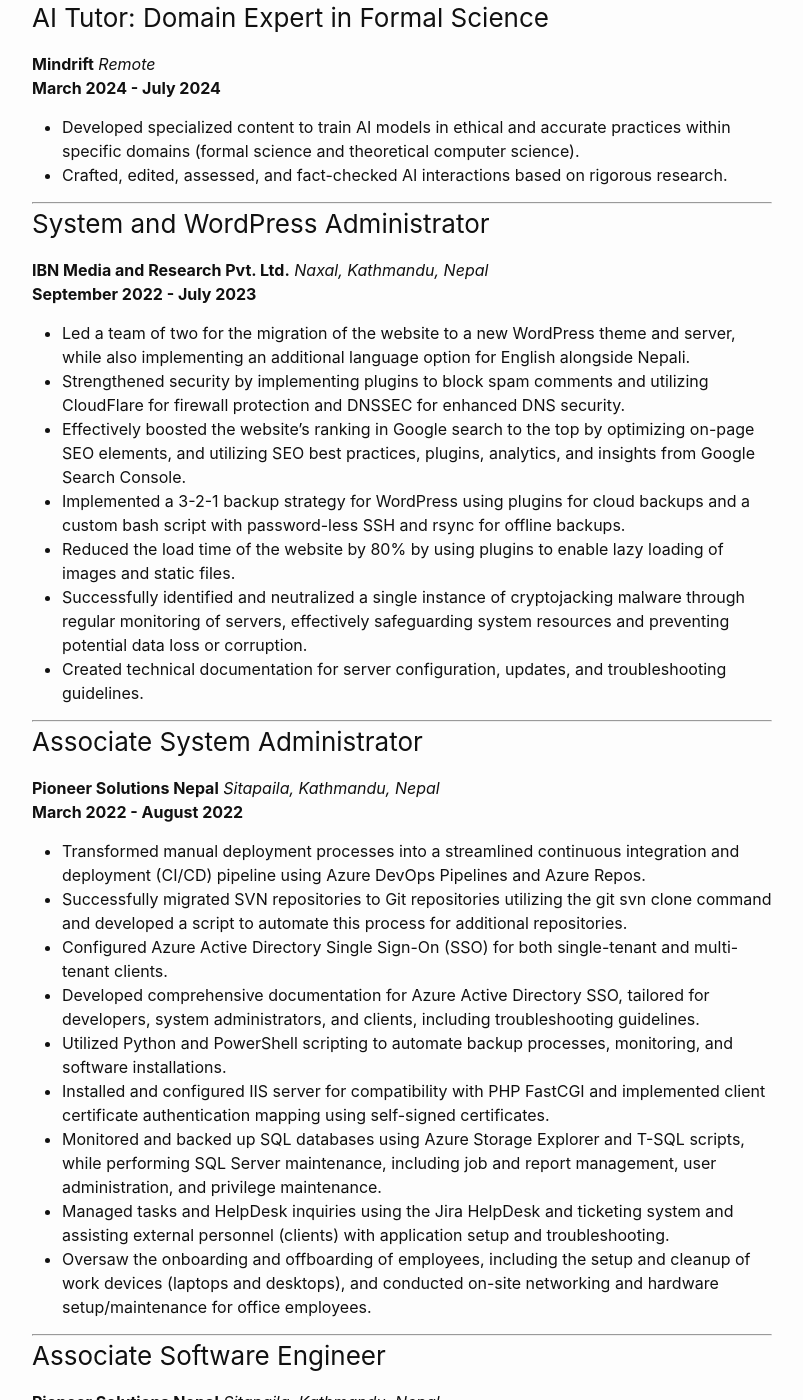
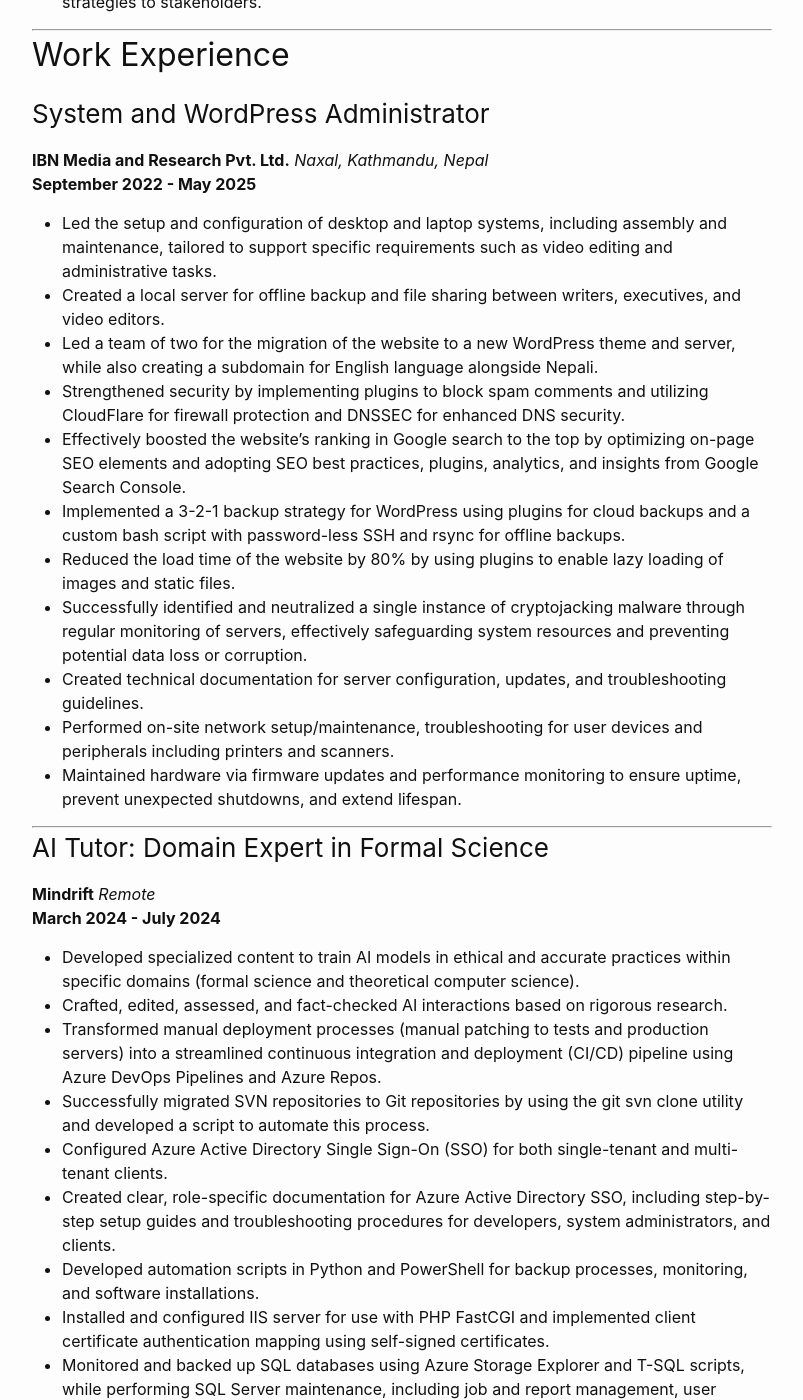
Before and after one commit to nknabin/nknabin.github.io, a Jekyll site: the page built from docs/resume.markdown, in a window 1280 px wide and 1400 px high, scrolled down 1685 px. Shown: the whole window, without its empty margins (238-1041 px from the left). Built offline with Jekyll 4.4.1, drawn with Linux system fonts in a browser that asks for light colours; some of the changed text lies outside the part shown.

Commit message:
Update work experience

```diff
--- a/docs/resume.markdown
+++ b/docs/resume.markdown
@@ -34,57 +34,73 @@
 ---
 
 ## Familiar Technologies
-- **Programming Language**: C; C++; Go; Python; Java
-- **Web/Database**: Laravel; Django; React; Next.js; Node.js; MongoDB; PostgreSQL; SQLite; RESTful services
-- **Administration**: Nagios; Grafana; SELinux; Compliance standards (HIPAA, STIG Standard)
-- **Tools**: Ansible; Terraform; CloudWatch; Cisco Packet Tracer; Wireshark; Nmap; BurpSuite; ZAP
-- **Virtualization**: Docker; Kubernetes; VirtualBox; KVM/QEMU; VMWare Workstation
-- **Web3**: Solidity; Ethereum; Dapp development; DeFi protocols (Uniswap; Aave; Compound; MakerDAO)
+- **Programming Language:** C; C++; Go; Python; Java
+- **Web/Database:** PHP; Laravel; Django; React; Next.js; Node.js; SQL Server; MongoDB; PostgreSQL; SQLite; RESTful services
+- **Administration:** Cisco routers and switches; Nagios; Grafana; SELinux; Compliance standards (HIPAA, STIG Standard)
+- **Tools:** Ansible; Terraform; CloudWatch; Cisco Packet Tracer; Wireshark; Nmap; BurpSuite; ZAP
+- **SEO:** Google Analytics; Google Search Console; Technical SEO (site speed, mobile optimization); Performance tracking and reporting
+- **Virtualization:** Docker; Kubernetes; VirtualBox; KVM/QEMU; VMWare Workstation
 
-### Cybersecurity (2020 - present)
+### Cybersecurity as a hobby (2022 - present)
 - Engaged in CTF challenges on platforms such as Hacker101 (earned private invitations to VDPs), OWASP Juice Shop, HackTheBox, and TryHackMe, continuously enhancing practical skills and knowledge in cybersecurity.
 - Studied and practiced methodologies related to bug hunting and penetration testing.
 - Studied vulnerabilities, with a focus on the OWASP Top 10 vulnerabilities, OWASP API Top 10 vulnerabilities, SWC Registry, and EEA EthTrust Security Levels for Web3.
-- Perform security code reviews for multiple programming languages, including Python, HTML/CSS/JavaScript, and Solidity, ensuring compliance with security best practices and standards.
+- Explored Web3 security by developing decentralized applications (DApps) using Solidity and Ethereum, and studying the architecture, smart contracts, and vulnerabilities of major DeFi protocols such as Uniswap, Aave, Compound, and MakerDAO.
+- Performed security code reviews for multiple programming languages, including Python, HTML/CSS/JavaScript, and Solidity, ensuring compliance with security best practices and standards.
 - Developed comprehensive and actionable reports following penetration tests and bug findings, effectively communicating identified vulnerabilities and recommended remediation strategies to stakeholders.
 
 ---
 
 ## Work Experience
 
+### System and WordPress Administrator
+**IBN Media and Research Pvt. Ltd.** *Naxal, Kathmandu, Nepal*
+**September 2022 - May 2025**
+- Led the setup and configuration of desktop and laptop systems, including assembly and maintenance, tailored to support specific requirements such as video editing and administrative tasks.
+- Created a local server for offline backup and file sharing between writers, executives, and video editors.
+- Led a team of two for the migration of the website to a new WordPress theme and server, while also creating a subdomain for English language alongside Nepali.
+- Strengthened security by implementing plugins to block spam comments and utilizing CloudFlare for firewall protection and DNSSEC for enhanced DNS security.
+- Effectively boosted the website’s ranking in Google search to the top by optimizing on-page SEO elements and adopting SEO best practices, plugins, analytics, and insights from Google Search Console.
+- Implemented a 3-2-1 backup strategy for WordPress using plugins for cloud backups and a custom bash script with password-less SSH and rsync for offline backups.
+- Reduced the load time of the website by 80% by using plugins to enable lazy loading of images and static files.
+- Successfully identified and neutralized a single instance of cryptojacking malware through regular monitoring of servers, effectively safeguarding system resources and preventing potential data loss or corruption.
+- Created technical documentation for server configuration, updates, and troubleshooting guidelines.
+- Performed on-site network setup/maintenance, troubleshooting for user devices and peripherals including printers and scanners.
+- Maintained hardware via firmware updates and performance monitoring to ensure uptime, prevent unexpected shutdowns, and extend lifespan.
+
+---
+
 ### AI Tutor: Domain Expert in Formal Science
 **Mindrift** *Remote*
 **March 2024 - July 2024**
 - Developed specialized content to train AI models in ethical and accurate practices within specific domains (formal science and theoretical computer science).
 - Crafted, edited, assessed, and fact-checked AI interactions based on rigorous research.
-
----
-
-### System and WordPress Administrator
-**IBN Media and Research Pvt. Ltd.** *Naxal, Kathmandu, Nepal*
-**September 2022 - July 2023**
-- Led a team of two for the migration of the website to a new WordPress theme and server, while also implementing an additional language option for English alongside Nepali.
-- Strengthened security by implementing plugins to block spam comments and utilizing CloudFlare for firewall protection and DNSSEC for enhanced DNS security.
-- Effectively boosted the website’s ranking in Google search to the top by optimizing on-page SEO elements, and utilizing SEO best practices, plugins, analytics, and insights from Google Search Console.
-- Implemented a 3-2-1 backup strategy for WordPress using plugins for cloud backups and a custom bash script with password-less SSH and rsync for offline backups.
-- Reduced the load time of the website by 80% by using plugins to enable lazy loading of images and static files.
-- Successfully identified and neutralized a single instance of cryptojacking malware through regular monitoring of servers, effectively safeguarding system resources and preventing potential data loss or corruption.
-- Created technical documentation for server configuration, updates, and troubleshooting guidelines.
+- Transformed manual deployment processes (manual patching to tests and production servers) into a streamlined continuous integration and deployment (CI/CD) pipeline using Azure DevOps Pipelines and Azure Repos.
+- Successfully migrated SVN repositories to Git repositories by using the git svn clone utility and developed a script to automate this process.
+- Configured Azure Active Directory Single Sign-On (SSO) for both single-tenant and multi-tenant clients.
+- Created clear, role-specific documentation for Azure Active Directory SSO, including step-by-step setup guides and troubleshooting procedures for developers, system administrators, and clients.
+- Developed automation scripts in Python and PowerShell for backup processes, monitoring, and software installations.
+- Installed and configured IIS server for use with PHP FastCGI and implemented client certificate authentication mapping using self-signed certificates.
+- Monitored and backed up SQL databases using Azure Storage Explorer and T-SQL scripts, while performing SQL Server maintenance, including job and report management, user administration, and privilege maintenance.
+- Managed tasks and HelpDesk inquiries using the Jira HelpDesk and ticketing system, assisting internal and external personnel (clients) with application setup and troubleshooting.
+- Executed the onboarding and offboarding of employees, including the setup and cleanup of work devices (laptops and desktops) and user accounts, and performed network setup/maintenance for office employees.
+- Participated in application setup/troubleshooting sessions for external personnel (clients).
 
 ---
 
 ### Associate System Administrator
 **Pioneer Solutions Nepal** *Sitapaila, Kathmandu, Nepal*
 **March 2022 - August 2022**
-- Transformed manual deployment processes into a streamlined continuous integration and deployment (CI/CD) pipeline using Azure DevOps Pipelines and Azure Repos.
-- Successfully migrated SVN repositories to Git repositories utilizing the git svn clone command and developed a script to automate this process for additional repositories.
+- Transformed manual deployment processes (manual patching to tests and production servers) into a streamlined continuous integration and deployment (CI/CD) pipeline using Azure DevOps Pipelines and Azure Repos.
+- Successfully migrated SVN repositories to Git repositories by using the git svn clone utility and developed a script to automate this process.
 - Configured Azure Active Directory Single Sign-On (SSO) for both single-tenant and multi-tenant clients.
-- Developed comprehensive documentation for Azure Active Directory SSO, tailored for developers, system administrators, and clients, including troubleshooting guidelines.
-- Utilized Python and PowerShell scripting to automate backup processes, monitoring, and software installations.
-- Installed and configured IIS server for compatibility with PHP FastCGI and implemented client certificate authentication mapping using self-signed certificates.
+- Created clear, role-specific documentation for Azure Active Directory SSO, including step-by-step setup guides and troubleshooting procedures for developers, system administrators, and clients.
+- Developed automation scripts in Python and PowerShell for backup processes, monitoring, and software installations.
+- Installed and configured IIS server for use with PHP FastCGI and implemented client certificate authentication mapping using self-signed certificates.
 - Monitored and backed up SQL databases using Azure Storage Explorer and T-SQL scripts, while performing SQL Server maintenance, including job and report management, user administration, and privilege maintenance.
-- Managed tasks and HelpDesk inquiries using the Jira HelpDesk and ticketing system and assisting external personnel (clients) with application setup and troubleshooting.
-- Oversaw the onboarding and offboarding of employees, including the setup and cleanup of work devices (laptops and desktops), and conducted on-site networking and hardware setup/maintenance for office employees.
+- Managed tasks and HelpDesk inquiries using the Jira HelpDesk and ticketing system, assisting internal and external personnel (clients) with application setup and troubleshooting.
+- Executed the onboarding and offboarding of employees, including the setup and cleanup of work devices (laptops and desktops) and user accounts, and performed network setup/maintenance for office employees.
+- Participated in application setup/troubleshooting sessions for external personnel (clients).
 
 ---
 
@@ -92,13 +108,13 @@
 **Pioneer Solutions Nepal** *Sitapaila, Kathmandu, Nepal*
 **August 2020 - February 2022**
 - Developed features for CTRM software using PHP, JavaScript, and AJAX, including responsive UI design with the DHTMLX framework.
-- Designed, implemented, and updated database schemas and tables, and wrote stored procedures, functions, and jobs using T-SQL to support CRUD operations and integrations for PHP forms and other application features.
-- Optimized queries to enhance storage efficiency and improve the performance of legacy code by refactoring to meet organizational standards, implementing indexing strategies, utilizing bulk inserts, and optimizing join techniques (favoring INNER JOINs over OUTER JOINs when appropriate).
+- Designed, implemented, and updated database schemas and tables, including stored procedures, functions, and jobs using T-SQL (with SSMS and SQL Profiler).
+- Optimized queries to enhance storage efficiency and improve the performance of legacy code by refactoring to meet organizational standards, implementing indexing strategies, bulk inserts, and optimizing join techniques (favoring INNER JOINs over OUTER JOINs when appropriate).
 - Replaced cursors with set-based operations, used views to simplify complex queries, and ensured the use of appropriate data types for columns and parameters as part of the optimization.
-- Conducted functional and integration testing, including unit testing using PHPUnit and manual testing methods, to ensure the reliability and performance of the application.
+- Implemented functional and integration testing, including unit testing using PHPUnit and manual testing methods, to ensure the reliability and performance of the application.
 - Performed thorough code reviews for both myself and team members prior to commits, ensuring code quality and adherence to project standards.
-- Collaborated using Agile/Scrum methodology with the Jira ticketing system and documenting features comprehensively in Confluence.
-- Successfully resolved technical issues for clients through effective communication via calls and emails.
+- Collaborated using Agile/Scrum methodology with the Jira ticketing system and documented features comprehensively in Confluence.
+- Participated in application/patch troubleshooting sessions for external personnel (clients).
 
 ---
 
@@ -106,4 +122,5 @@
 **Deerwalk Services Pvt. Ltd.** *Sifal, Kathmandu, Nepal*
 **July 2018 - June 2019**
 - Employed Hadoop MapReduce for processing and analyzing large datasets, and implemented data processing functions using the Java Cascading Framework.
-- Integrated AWS into big data solutions using APIs, SDKs, and CLI for automation, while ensuring compliance with HIPAA regulations when processing and managing sensitive healthcare data.
+- Integrated AWS into big data solutions using APIs, SDKs, and CLI for automation.
+- Maintained HIPAA compliance during the processing and management of sensitive healthcare data in big data solutions.
```
